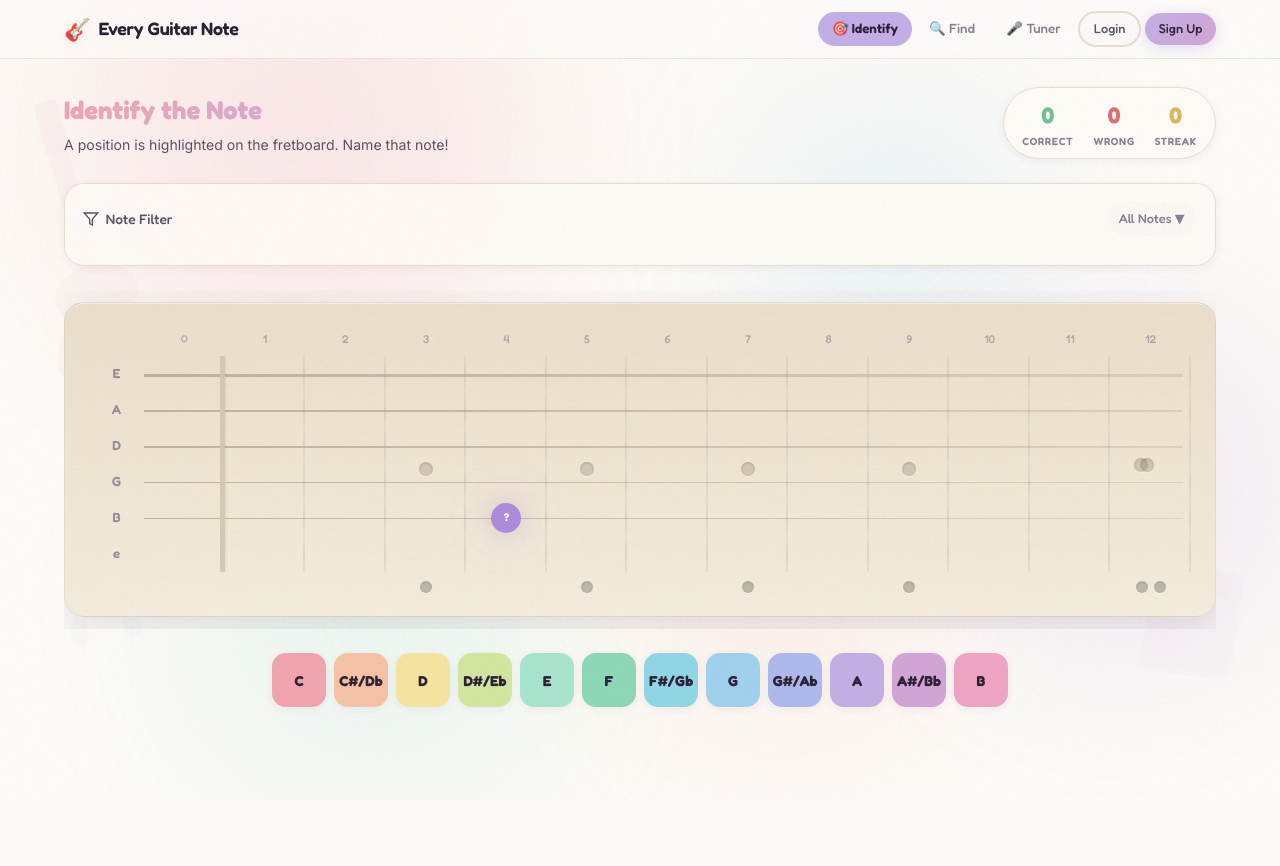
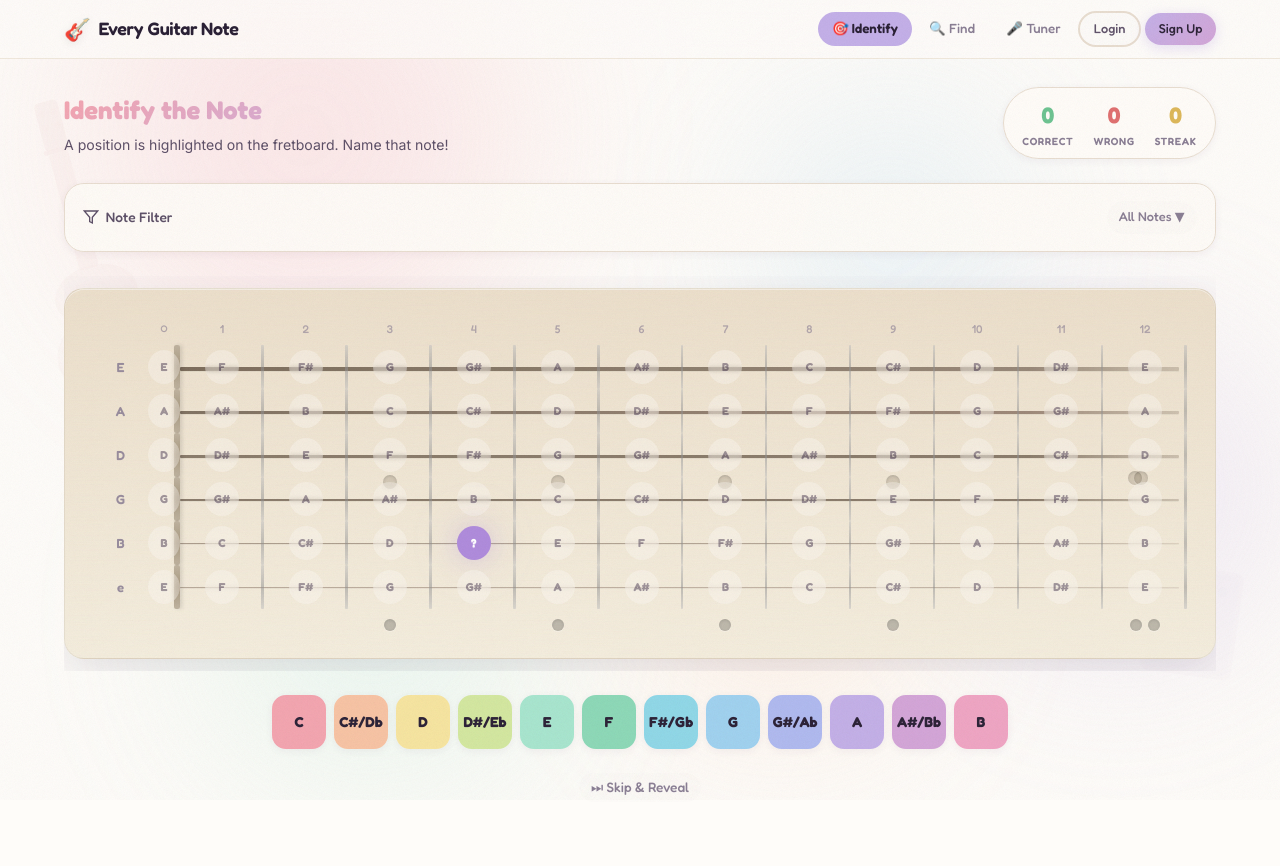
Before and after one commit to MichaelYoon-rgb/fantastic-giggle, a Django app: page /game/identify/ in a window 1280 px wide. Before the commit the page ends 774 px from the top, so only its background shows below. Run offline with Django 5.2, Linux system fonts and the light colour scheme.

Commit message:
Bigger fretboard, always-visible notes, keep-trying mechanic, string vibration
- Enlarged fretboard (min-width 1020px, taller string rows 44px)
- Narrowed fret-0 column (32px) for better proportions
- Notes always visible at 55% opacity with semi-transparent backgrounds
- Darkened/thickened strings with individual per-string gradients
- Added string vibration animation on correct answers and note play
- Identify: wrong answers disable that button, user keeps trying or skips
- Find block mode: wrong answers flash briefly, user keeps trying
- Added Skip & Reveal button to identify page
- Compact settings panels with collapsible headers
- Stronger fret wire and nut visibility

```diff
--- a/static/css/style.css
+++ b/static/css/style.css
@@ -35,8 +35,8 @@
     --fretboard-wood: #ede0cc;
     --fretboard-wood-light: #f5eede;
     --fret-wire: #bbb;
-    --string-color: #a89888;
-    --nut-color: #d4c8b4;
+    --string-color: #7a6a5a;
+    --nut-color: #b8a890;
     --dot-color: rgba(0, 0, 0, 0.22);
     --highlight-note: var(--accent);
     --highlight-glow: var(--accent-glow);
@@ -469,10 +469,10 @@ a:hover { color: var(--accent-hover); }
 
 .fretboard {
     position: relative;
-    min-width: 960px;
+    min-width: 1020px;
     background: linear-gradient(180deg, var(--fretboard-wood) 0%, var(--fretboard-wood-light) 100%);
     border-radius: var(--radius-lg);
-    padding: 1.75rem 1rem 1.25rem;
+    padding: 2rem 1.25rem 1.5rem;
     box-shadow: var(--shadow-lg), inset 0 1px 0 rgba(255,255,255,0.5);
     border: 1px solid rgba(0,0,0,0.06);
 }
@@ -490,7 +490,7 @@ a:hover { color: var(--accent-hover); }
 
 .fret-numbers {
     display: grid;
-    grid-template-columns: 55px repeat(13, 1fr);
+    grid-template-columns: 55px 32px repeat(12, 1fr);
     margin-bottom: 0.4rem;
     padding: 0 0.5rem;
 }
@@ -511,30 +511,51 @@ a:hover { color: var(--accent-hover); }
 
 .string-row {
     display: grid;
-    grid-template-columns: 55px repeat(13, 1fr);
-    align-items: center;
-    height: 36px;
+    grid-template-columns: 55px 32px repeat(12, 1fr);
+    align-items: center;
+    height: 44px;
     position: relative;
 }
 
 .string-row::after {
     content: '';
     position: absolute;
-    left: 55px;
+    left: 87px;
     right: 0.5rem;
     top: 50%;
     height: var(--string-thickness, 1px);
-    background: linear-gradient(90deg, var(--string-color), rgba(168, 152, 136, 0.4));
-    opacity: 0.65;
+    background: linear-gradient(90deg, var(--string-color) 0%, var(--string-color) 85%, rgba(122, 106, 90, 0.35) 100%);
+    opacity: 0.85;
     pointer-events: none;
-}
-
-.string-row:nth-child(1)::after { --string-thickness: 3.5px; }
-.string-row:nth-child(2)::after { --string-thickness: 2.8px; }
-.string-row:nth-child(3)::after { --string-thickness: 2.2px; }
-.string-row:nth-child(4)::after { --string-thickness: 1.6px; }
-.string-row:nth-child(5)::after { --string-thickness: 1.2px; }
-.string-row:nth-child(6)::after { --string-thickness: 0.8px; }
+    border-radius: 1px;
+    box-shadow: 0 1px 1px rgba(0,0,0,0.06);
+}
+
+.string-row:nth-child(1)::after { --string-thickness: 4px; background: linear-gradient(90deg, #6a5a4a, #8a7a6a 85%, rgba(106,90,74,0.3)); }
+.string-row:nth-child(2)::after { --string-thickness: 3.2px; background: linear-gradient(90deg, #706050, #907a6a 85%, rgba(112,96,80,0.3)); }
+.string-row:nth-child(3)::after { --string-thickness: 2.4px; }
+.string-row:nth-child(4)::after { --string-thickness: 1.8px; }
+.string-row:nth-child(5)::after { --string-thickness: 1.2px; background: linear-gradient(90deg, #a09080, #b0a090 85%, rgba(160,144,128,0.3)); }
+.string-row:nth-child(6)::after { --string-thickness: 0.9px; background: linear-gradient(90deg, #b0a090, #c0b0a0 85%, rgba(176,160,144,0.3)); }
+
+/* String vibration animation */
+@keyframes string-vibrate {
+    0%, 100% { transform: translateY(0); }
+    10% { transform: translateY(-1.2px); }
+    20% { transform: translateY(1px); }
+    30% { transform: translateY(-0.8px); }
+    40% { transform: translateY(0.6px); }
+    50% { transform: translateY(-0.4px); }
+    60% { transform: translateY(0.3px); }
+    70% { transform: translateY(-0.2px); }
+    80% { transform: translateY(0.1px); }
+    90% { transform: translateY(-0.05px); }
+}
+
+.string-row.vibrating::after {
+    animation: string-vibrate 0.6s ease-out;
+    box-shadow: 0 0 6px rgba(176, 140, 220, 0.4), 0 1px 1px rgba(0,0,0,0.06);
+}
 
 .string-label {
     font-family: var(--font-fun);
@@ -561,18 +582,19 @@ a:hover { color: var(--accent-hover); }
     right: 0;
     top: 0;
     bottom: 0;
-    width: 2px;
-    background: linear-gradient(180deg, #ccc 0%, #aaa 50%, #ccc 100%);
-    opacity: 0.3;
+    width: 2.5px;
+    background: linear-gradient(180deg, #c0c0c0 0%, #909090 50%, #c0c0c0 100%);
+    opacity: 0.5;
+    border-radius: 1px;
 }
 
 .fret-cell.fret-0::after {
-    width: 5px;
-    background: var(--nut-color);
-    opacity: 0.9;
+    width: 6px;
+    background: linear-gradient(180deg, #c0b4a0, #a89880, #c0b4a0);
+    opacity: 1;
     right: 0;
-    border-radius: 1px;
-    box-shadow: 1px 0 3px rgba(0,0,0,0.08);
+    border-radius: 2px;
+    box-shadow: 2px 0 4px rgba(0,0,0,0.12);
 }
 
 .inlay-dot {
@@ -605,28 +627,31 @@ a:hover { color: var(--accent-hover); }
 }
 
 .note-dot {
-    width: 30px;
-    height: 30px;
+    width: 34px;
+    height: 34px;
     border-radius: 50%;
     display: flex;
     align-items: center;
     justify-content: center;
     font-family: var(--font-fun);
-    font-size: 0.7rem;
-    font-weight: 600;
+    font-size: 0.72rem;
+    font-weight: 700;
     transition: all 0.2s ease;
     position: relative;
     z-index: 3;
-    opacity: 0;
-    background: transparent;
-    color: transparent;
+    opacity: 0.55;
+    background: rgba(255, 252, 248, 0.6);
+    color: var(--text-secondary);
+    text-shadow: 0 1px 0 rgba(255,255,255,0.5);
+    backdrop-filter: blur(2px);
 }
 
 .fret-cell:hover .note-dot {
     opacity: 1;
-    background: rgba(0, 0, 0, 0.04);
-    color: var(--text-muted);
-    transform: scale(1.05);
+    background: rgba(255, 252, 248, 0.92);
+    color: var(--text-primary);
+    transform: scale(1.15);
+    box-shadow: 0 2px 10px rgba(60, 40, 80, 0.12);
 }
 
 .note-dot.highlighted {
@@ -676,7 +701,7 @@ a:hover { color: var(--accent-hover); }
 
 .fret-markers {
     display: grid;
-    grid-template-columns: 55px repeat(13, 1fr);
+    grid-template-columns: 55px 32px repeat(12, 1fr);
     padding: 0.4rem 0.5rem 0;
 }
 
@@ -882,13 +907,13 @@ a:hover { color: var(--accent-hover); }
     font-family: var(--font-fun);
 }
 
-/* Filter Panel */
+/* Filter Panel / Settings */
 .filter-panel {
     background: var(--bg-card);
     border: 1px solid var(--border);
     border-radius: var(--radius-lg);
-    padding: 1.15rem;
-    margin-bottom: 1.15rem;
+    padding: 0.85rem 1.15rem;
+    margin-bottom: 0.75rem;
     box-shadow: var(--shadow-sm);
     backdrop-filter: blur(6px);
     position: relative;
@@ -910,7 +935,20 @@ a:hover { color: var(--accent-hover); }
     display: flex;
     align-items: center;
     justify-content: space-between;
-    margin-bottom: 0.7rem;
+    margin-bottom: 0;
+    padding: 0.2rem 0;
+    cursor: pointer;
+    user-select: none;
+}
+
+.filter-header:hover .filter-title {
+    color: var(--accent);
+}
+
+.filter-panel .settings-body {
+    margin-top: 0.75rem;
+    padding-top: 0.75rem;
+    border-top: 1px solid var(--border-light);
 }
 
 .filter-title {
--- a/templates/trainer/game_identify.html
+++ b/templates/trainer/game_identify.html
@@ -90,6 +90,11 @@
 
 <!-- Answer Buttons -->
 <div class="note-buttons" id="noteButtons"></div>
+
+<!-- Skip Button -->
+<div style="display:flex; justify-content:center; margin-top:0.5rem;">
+    <button class="btn btn-ghost" id="skipBtn" style="font-family:var(--font-fun); font-size:0.85rem;">⏭ Skip &amp; Reveal</button>
+</div>
 
 <!-- Feedback Toast -->
 <div class="feedback-toast" id="feedbackToast"></div>
@@ -303,7 +308,12 @@ async function getNextNote() {
         document.querySelectorAll('.note-btn').forEach(b => {
             b.classList.remove('correct', 'incorrect');
             b.disabled = false;
+            b.style.opacity = '';
+            b.style.pointerEvents = '';
         });
+
+        // Vibrate the string
+        vibrateString(currentString);
 
         waiting = false;
     } catch (err) {
@@ -311,10 +321,50 @@ async function getNextNote() {
     }
 }
 
-// Handle answer
+// Vibrate the string row when a note plays
+function vibrateString(stringNum) {
+    // String rows are rendered 6→1 (index 0=string6, index 5=string1)
+    const rows = document.querySelectorAll('.string-row');
+    const idx = 6 - stringNum;
+    if (rows[idx]) {
+        rows[idx].classList.remove('vibrating');
+        void rows[idx].offsetWidth; // force reflow
+        rows[idx].classList.add('vibrating');
+        setTimeout(() => rows[idx].classList.remove('vibrating'), 700);
+    }
+}
+
+// Skip button — reveal answer and move on
+document.getElementById('skipBtn').addEventListener('click', function() {
+    if (waiting) return;
+    waiting = true;
+
+    const dot = document.getElementById(`note-${currentString}-${currentFret}`);
+    if (dot) {
+        dot.textContent = currentNote;
+        dot.classList.remove('highlighted');
+        dot.classList.add('color-coded');
+        dot.style.background = getNoteColor(currentNote);
+        dot.style.opacity = '1';
+    }
+
+    // Highlight the correct button
+    document.querySelectorAll('.note-btn').forEach(b => {
+        const notes = b.dataset.note.split('/');
+        if (notes.includes(currentNote) || notes.some(n => ENHARMONIC[n] === currentNote)) {
+            b.classList.add('correct');
+        }
+    });
+
+    playNoteSound(currentNote, currentString, currentFret);
+    vibrateString(currentString);
+    showFeedback(`It was ${currentNote}`, 'incorrect');
+    setTimeout(() => getNextNote(), 1500);
+});
+
+// Handle answer — keep trying until correct
 async function handleAnswer(selectedNote) {
     if (waiting) return;
-    waiting = true;
 
     // Check if correct (handle enharmonics)
     const selectedNotes = selectedNote.split('/');
@@ -325,38 +375,21 @@ async function handleAnswer(selectedNote) {
     const dot = document.getElementById(`note-${currentString}-${currentFret}`);
 
     if (isCorrect) {
+        waiting = true;
         scoreCorrect++;
         streak++;
         if (dot) {
             dot.textContent = currentNote;
             dot.classList.remove('highlighted');
-            dot.classList.add('correct');
-            // Color-code the revealed note
-            dot.classList.add('color-coded');
+            dot.classList.add('correct', 'color-coded');
             dot.style.background = getNoteColor(currentNote);
         }
-        // Highlight button
         document.querySelectorAll('.note-btn').forEach(b => {
             if (b.dataset.note === selectedNote) b.classList.add('correct');
         });
         showFeedback('Correct! 🎉', 'correct');
-        // Play the note sound
         playNoteSound(currentNote, currentString, currentFret);
-    } else {
-        scoreWrong++;
-        streak = 0;
-        if (dot) {
-            dot.textContent = currentNote;
-            dot.classList.remove('highlighted');
-            dot.classList.add('incorrect');
-        }
-        document.querySelectorAll('.note-btn').forEach(b => {
-            if (b.dataset.note === selectedNote) b.classList.add('incorrect');
-        });
-        showFeedback(`Nope! It was ${currentNote}`, 'incorrect');
-        // Play the correct note sound so they learn it
-        playNoteSound(currentNote, currentString, currentFret);
-    }
+        vibrateString(currentString);
 
         updateScore();
 
@@ -372,7 +405,7 @@ async function handleAnswer(selectedNote) {
                     note: currentNote,
                     string: currentString,
                     fret: currentFret,
-                correct: isCorrect,
+                    correct: true,
                     game_mode: 'identify',
                 }),
             });
@@ -380,8 +413,43 @@ async function handleAnswer(selectedNote) {
             console.log('Not logged in or error saving');
         }
 
-    // Next note after delay
-    setTimeout(() => getNextNote(), isCorrect ? 800 : 1500);
+        // Next note after short delay
+        setTimeout(() => getNextNote(), 900);
+    } else {
+        // Wrong — mark button but let user keep trying
+        scoreWrong++;
+        streak = 0;
+        document.querySelectorAll('.note-btn').forEach(b => {
+            if (b.dataset.note === selectedNote) {
+                b.classList.add('incorrect');
+                b.style.opacity = '0.45';
+                b.style.pointerEvents = 'none'; // disable this wrong button
+            }
+        });
+        showFeedback('Try again!', 'incorrect');
+
+        updateScore();
+
+        // Record wrong attempt
+        try {
+            await fetch('/api/record-attempt/', {
+                method: 'POST',
+                headers: {
+                    'Content-Type': 'application/json',
+                    'X-CSRFToken': csrftoken,
+                },
+                body: JSON.stringify({
+                    note: currentNote,
+                    string: currentString,
+                    fret: currentFret,
+                    correct: false,
+                    game_mode: 'identify',
+                }),
+            });
+        } catch (err) {
+            console.log('Not logged in or error saving');
+        }
+    }
 }
 
 function updateScore() {
```
Also changed, not shown: templates/trainer/game_find.html (+41 -15 lines). Lines whose indentation alone changed are shown as unchanged.
